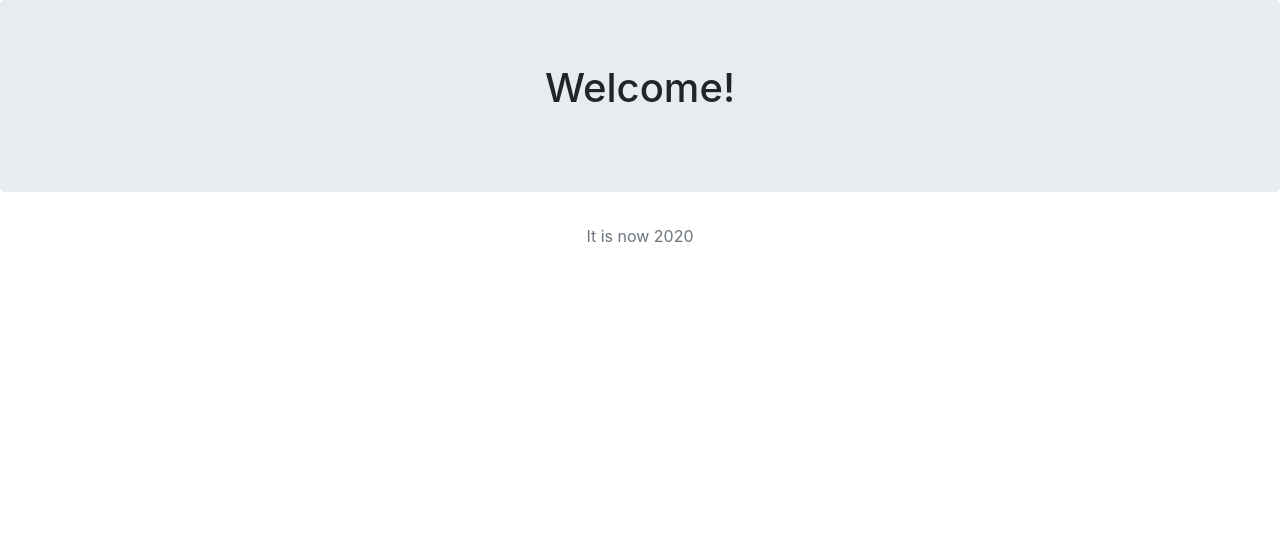
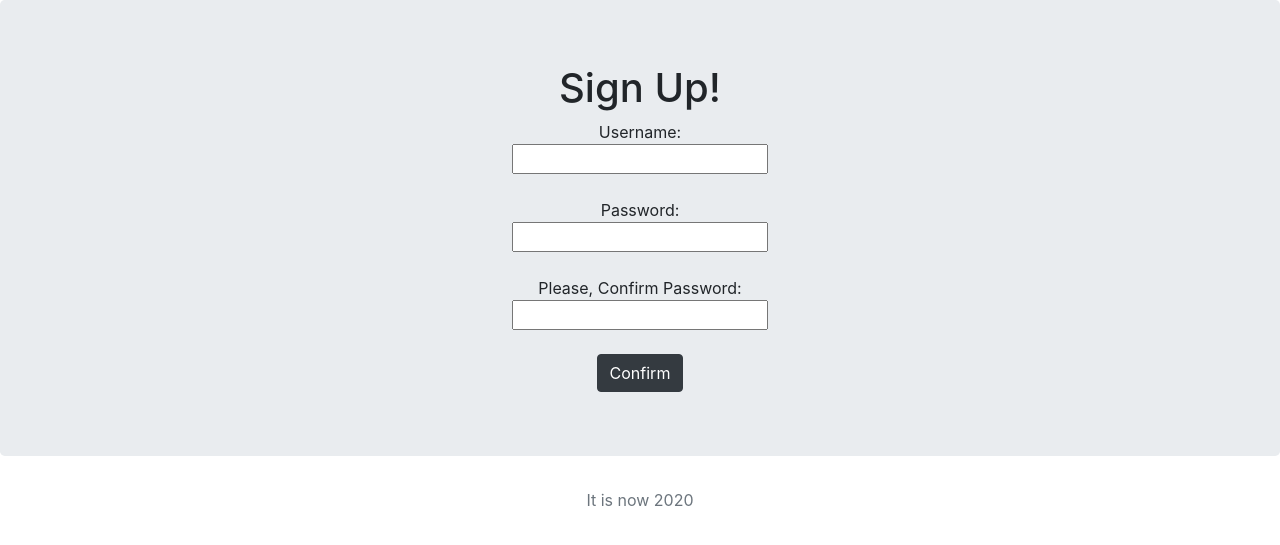
Before and after one commit to magicGAT/product_hunt, a Django app: page /accounts/signup/ in a window 1280 px wide. Shown: the part 58-603 px from the top of the page. Run offline with Django 3.2, Linux system fonts and the light colour scheme; some libraries are stand-ins or nearby versions.

Commit message:
sign up process built

```diff
--- a/accounts/templates/accounts/logout.html
+++ b/accounts/templates/accounts/logout.html
@@ -1 +1,7 @@
 {% extends 'base.html' %}
+
+{% block content %}
+
+logout!
+
+{% endblock %}
--- a/accounts/templates/accounts/signup.html
+++ b/accounts/templates/accounts/signup.html
@@ -1 +1,32 @@
 {% extends 'base.html' %}
+
+{% block content %}
+
+{% if error %}
+{{ error }}
+<br />
+<br />
+{% endif %}
+<h1>Sign Up!</h1>
+
+<form method="POST" action="{% url 'signup' %}">
+{% csrf_token %}
+Username:
+<br />
+<input type="text" name="username" />
+<br />
+<br />
+Password:
+<br />
+<input type="password" name="password" />
+<br />
+<br />
+Please, Confirm Password:
+<br />
+<input type="password" name="conf_password" />
+<br />
+<br />
+<input class="btn btn-dark" type="submit" value="Confirm" />
+</form>
+
+{% endblock %}
--- a/accounts/views.py
+++ b/accounts/views.py
@@ -1,11 +1,28 @@
-from django.shortcuts import render
+from django.shortcuts import render, redirect
+from django.contrib.auth.models import User
+from django.contrib import auth
 
 # Create your views here.
 def login(request):
 	return render(request, 'accounts/login.html')
 
 def sign_up(request):
-	return render(request, 'accounts/signup.html')
+	if request.method == 'POST':
+	# user has info and wants an account
+		if request.POST['password'] == request.POST['conf_password']:
+			try:
+				user = User.objects.get(username=request.POST['username'])
+				return render(request, 'accounts/signup.html', {'error':'Username has already been taken'})
+			except User.DoesNotExist:
+				user = User.objects.create_user(request.POST['username'], password=request.POST['password'])
+				auth.login(request, user)
+				return redirect('home')
+		else:
+			return render(request, 'accounts/signup.html', {'error': 'Passwords are not a match'})
+	else:
+	# user wants to enter info
+		return render(request, 'accounts/signup.html')
 
 def logout(request):
+	# TO-DO route to homepage upon logout
 	return render(request, 'accounts/logout.html')
--- a/phunt/templates/base.html
+++ b/phunt/templates/base.html
@@ -89,13 +89,8 @@
 <main role="main">
 
   <section class="jumbotron text-center">
-    <div class="container">
-      <h1>Welcome!</h1>
-      <p class="lead text-muted"></p>
-      <p>
-      </p>
-    </img>
-    </div>
+    {% block content %}
+    {% endblock %}
   </section>
 
 </main>
```
Also changed, not shown: accounts/templates/accounts/login.html (+26 -0 lines).
